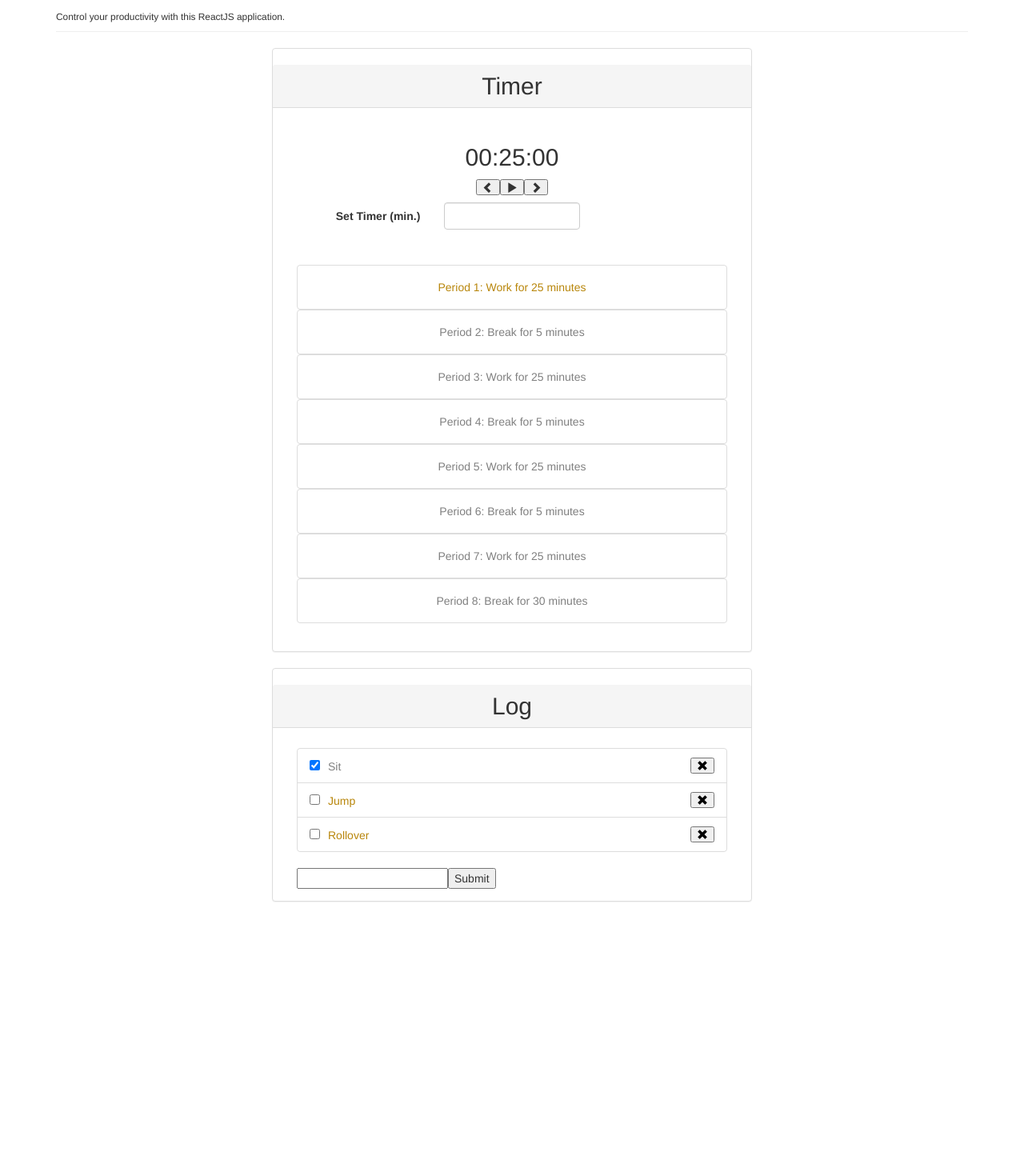
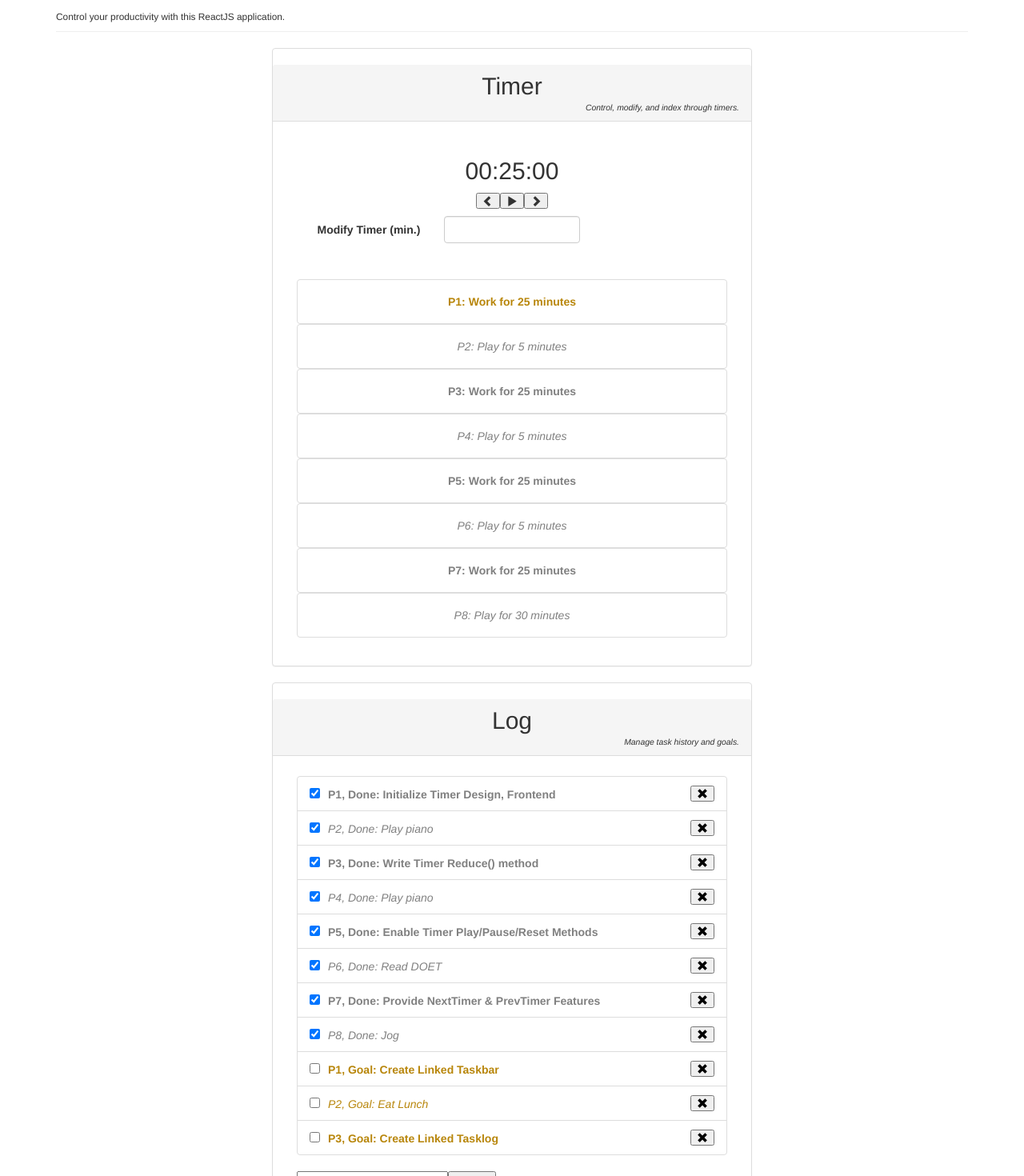
Before and after one commit to n-kimberly/ChainRXN, a React (Create React App) app: page / in a window 1280 px wide. Shown: the part 80-1550 px from the top of the page at 80% size. Before the commit the page ends 1227 px from the top, so only its background shows below. Built offline with nearby package versions, Linux system fonts and the light colour scheme.

Commit message:
Propagate routines and currentTimer state to Tasklog components

```diff
--- a/src/App.js
+++ b/src/App.js
@@ -16,13 +16,13 @@ class App extends Component {
 
     this.routines = [
       {ID: 1, timerType: 'Work', timerAllocation: 25},
-      {ID: 2, timerType: 'Break', timerAllocation: 5},
+      {ID: 2, timerType: 'Play', timerAllocation: 5},
       {ID: 3, timerType: 'Work', timerAllocation: 25},
-      {ID: 4, timerType: 'Break', timerAllocation: 5},
+      {ID: 4, timerType: 'Play', timerAllocation: 5},
       {ID: 5, timerType: 'Work', timerAllocation: 25},
-      {ID: 6, timerType: 'Break', timerAllocation: 5},
+      {ID: 6, timerType: 'Play', timerAllocation: 5},
       {ID: 7, timerType: 'Work', timerAllocation: 25},
-      {ID: 8, timerType: 'Break', timerAllocation: 30}
+      {ID: 8, timerType: 'Play', timerAllocation: 30}
     ];
 
     this.state = {
@@ -148,7 +148,12 @@ class App extends Component {
             <small> Control your productivity with this ReactJS application. </small>
         </div>
         <div className = "panel panel-default app-content center-block">
-          <h2 className = "panel-heading" align="center">Timer</h2>
+          <h2 className = "panel-heading" align="center">
+            Timer
+            <div className = "panel-title" align="right">
+              <small><em>Control, modify, and index through timers.</em></small>
+            </div>
+          </h2>
           <div className = "panel-body">
             <Timer
               routines = { this.routines }
@@ -176,9 +181,17 @@ class App extends Component {
           </div>
         </div>
         <div className = "panel panel-default app-content center-block">
-          <h2 className = "panel-heading" align="center">Log</h2>
+          <h2 className = "panel-heading" align="center">
+            Log
+            <div className = "panel-title" align="right">
+              <small><em>Manage task history and goals.</em></small>
+            </div>
+          </h2>
           <div className = "panel-body">
+
             <Tasklog
+              i = { this.i }
+              routines = { this.routines }
               currentTimer = { this.state.currentTimer }
             />
           </div>
--- a/src/Taskbar/TaskbarDisplay/components/TaskbarDisplay.jsx
+++ b/src/Taskbar/TaskbarDisplay/components/TaskbarDisplay.jsx
@@ -21,7 +21,16 @@ class TaskbarDisplay extends Component {
             &&
             (
               <button className = "btn btn-link" style={{color:'DarkGoldenRod'}}>
-                Period {ID}: {timerType} for {timerAllocation} minutes
+                {
+                  (timerType === 'Work')
+                  &&
+                  <strong>P{ID}: {timerType} for {timerAllocation} minutes</strong>
+                }
+                {
+                  (timerType === 'Play')
+                  &&
+                  <em>P{ID}: {timerType} for {timerAllocation} minutes</em>
+                }
               </button>
             )
           }
@@ -30,7 +39,16 @@ class TaskbarDisplay extends Component {
             &&
             (
               <button className = "btn btn-link" style={{color:'gray'}}>
-                Period {ID}: {timerType} for {timerAllocation} minutes
+                {
+                  (timerType === 'Work')
+                  &&
+                  <strong>P{ID}: {timerType} for {timerAllocation} minutes</strong>
+                }
+                {
+                  (timerType === 'Play')
+                  &&
+                  <em>P{ID}: {timerType} for {timerAllocation} minutes</em>
+                }
               </button>
             )
           }
--- a/src/Tasklog/TasklogDisplay/components/TasklogDisplay.js
+++ b/src/Tasklog/TasklogDisplay/components/TasklogDisplay.js
@@ -15,7 +15,20 @@ class TasklogDisplay extends Component {
                     (
                     <span style={{color:'gray'}}>
                         <span className = "check-margin10">
-                            { this.props.description }
+                        {
+                            (this.props.routines[this.props.ID-1].timerType === 'Work')
+                            &&
+                            (
+                                <strong>P{ this.props.ID }, Done: { this.props.description }</strong>
+                            )
+                        }
+                        {
+                            (this.props.routines[this.props.ID-1].timerType === 'Play')
+                            &&
+                            (
+                                <em>P{ this.props.ID }, Done: { this.props.description }</em>
+                            )
+                        }
                         </span>
                     </span>
                     )
@@ -26,7 +39,20 @@ class TasklogDisplay extends Component {
                     (
                     <span style={{color:'DarkGoldenRod'}}>
                         <span className = "check-margin10">
-                            { this.props.description }
+                        {
+                            (this.props.routines[this.props.ID-1].timerType === 'Work')
+                            &&
+                            (
+                                <strong>P{ this.props.ID }, Goal: { this.props.description }</strong>
+                            )
+                        }
+                        {
+                            (this.props.routines[this.props.ID-1].timerType === 'Play')
+                            &&
+                            (
+                                <em>P{ this.props.ID }, Goal: { this.props.description }</em>
+                            )
+                        }
                         </span>
                     </span>
                     )
--- a/src/Tasklog/components/Tasklog.js
+++ b/src/Tasklog/components/Tasklog.js
@@ -6,9 +6,17 @@ class Tasklog extends Component {
         super();
         this.state = {
             todos: [
-              {description: 'Sit', isCompleted: true},
-              {description: 'Jump', isCompleted: false},
-              {description: 'Rollover', isCompleted: false}
+              {description: 'Initialize Timer Design, Frontend', isCompleted: true, ID: 1},
+              {description: 'Play piano', isCompleted: true, ID: 2},
+              {description: 'Write Timer Reduce() method', isCompleted: true, ID: 3},
+              {description: 'Play piano', isCompleted: true, ID: 4},
+              {description: 'Enable Timer Play/Pause/Reset Methods', isCompleted: true, ID: 5},
+              {description: 'Read DOET', isCompleted: true, ID: 6},
+              {description: 'Provide NextTimer & PrevTimer Features', isCompleted: true, ID: 7},
+              {description: 'Jog', isCompleted: true, ID: 8},
+              {description: 'Create Linked Taskbar', isCompleted: false, ID: 1},
+              {description: 'Eat Lunch', isCompleted: false, ID: 2},
+              {description: 'Create Linked Tasklog', isCompleted: false, ID: 3}
             ],
             newTodoDescription: ''
         };
@@ -44,7 +52,8 @@ class Tasklog extends Component {
         // build newTodo object
         const newTodo = {
           description: this.state.newTodoDescription,
-          isCompleted: false
+          isCompleted: false,
+          ID: this.props.i+1
         };
         // set state to previous + new && clear newTodoDescription
         this.setState({
@@ -64,6 +73,9 @@ class Tasklog extends Component {
                     key={ index }
                     description={ todo.description }
                     isCompleted={ todo.isCompleted }
+                    ID={ todo.ID }
+                    i={ this.props.i }
+                    routines = { this.props.routines }
                     toggleComplete={ () => this.toggleComplete(index) }
                     delete={ () => this.deleteTodo(index) } />
                 )
--- a/src/Timer/TimerSet/components/TimerSet.jsx
+++ b/src/Timer/TimerSet/components/TimerSet.jsx
@@ -14,6 +14,10 @@ class TimerSet extends Component {
         //         .add(parseInt(ev.target.value, 10), 'hours');
         // }
         if (ev.target.id === 'minutes') {
+            console.log(ev.target.value);
+            if (ev.target.value < 0 ) {
+                ev.target.value = 0;
+            }
             newBaseTime
                 .subtract(newBaseTime.get('hours'), 'hours')
                 .subtract(newBaseTime.get('minutes'), 'minutes')
@@ -52,7 +56,7 @@ class TimerSet extends Component {
                 <div className = "row control-row" >
                     <div className = "form-group">
                         <h5 className = "col-sm-4" align = "right">
-                            <label htmlFor = "minutes"> Set Timer (min.) </label>
+                            <label htmlFor = "minutes"> Modify Timer (min.) </label>
                         </h5>
                         <div className = "col-sm-4">
                         <input
```
